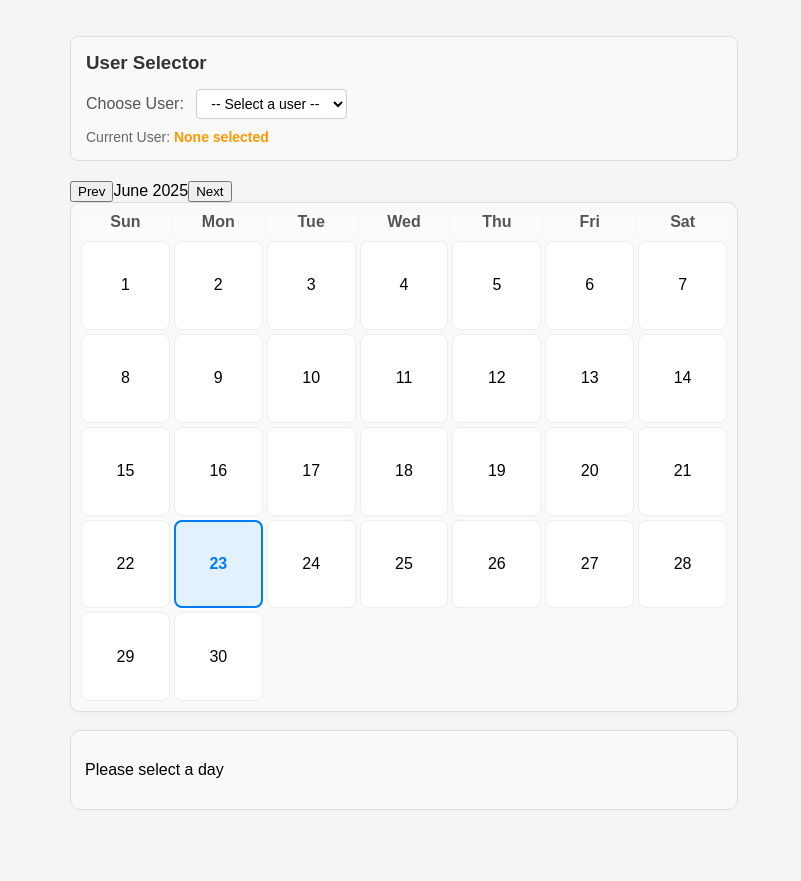
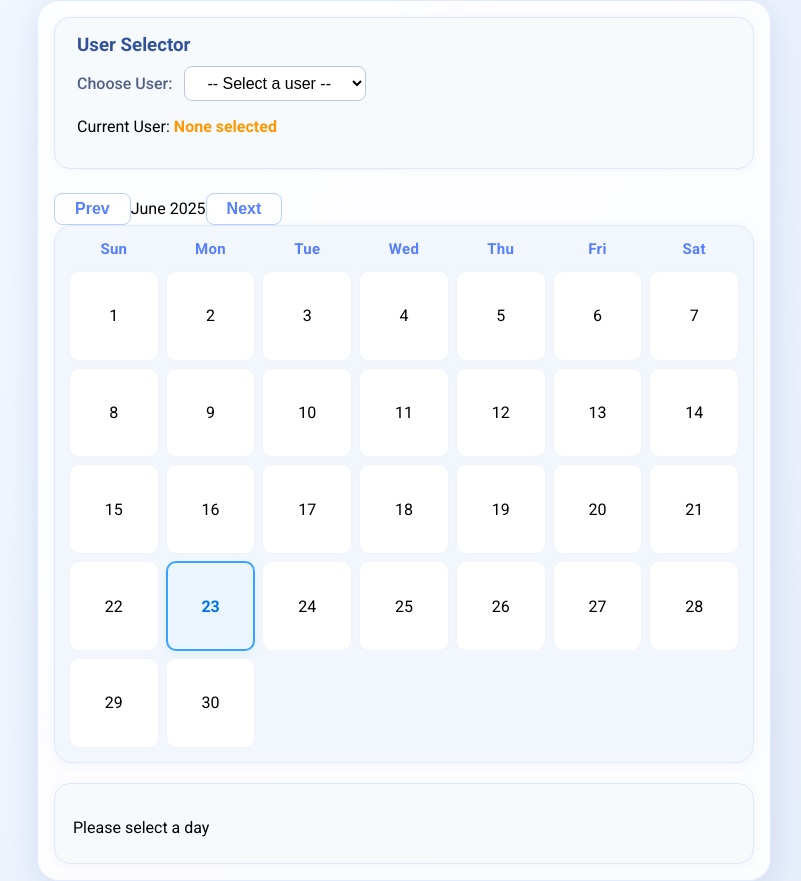
Before and after one commit to AnniMetsaniitty/shared-calendar-app, a React (Vite) app: page / in a window 1280 px wide. Shown: the whole page, without its empty margins (236-1037 px from the left). Before the commit the page ends 826 px from the top, so only its background shows below. Built offline with nearby package versions, Linux system fonts and the light colour scheme.

Commit message:
style: modernize calendar UI and switch to Roboto font

```diff
--- a/index.html
+++ b/index.html
@@ -3,6 +3,7 @@
   <head>
     <meta charset="UTF-8" />
     <meta name="viewport" content="width=device-width, initial-scale=1.0" />
+    <link href="https://fonts.googleapis.com/css?family=Roboto:400,500,700&display=swap" rel="stylesheet">
     <title>Shared Calendar</title>
   </head>
   <body>
--- a/src/styles/style.css
+++ b/src/styles/style.css
@@ -1,95 +1,101 @@
 body {
   margin: 0;
   padding: 0;
-  font-family: Arial, sans-serif;
-  background-color: #f5f5f5;
+  font-family: 'Roboto', Arial, sans-serif;
+  background: linear-gradient(120deg, #f3f8ff 0%, #e5ecfa 100%);
+  min-height: 100vh;
 }
 
-* {
-  box-sizing: border-box;
+/* Container for everything */
+#root > div {
+  max-width: 760px;
+  margin: 32px auto;
+  padding: 20px 12px;
+  background: rgba(255,255,255,0.88);
+  border-radius: 22px;
+  box-shadow: 0 8px 32px rgba(36,85,158,0.12);
+  border: 1.5px solid #e2eaff;
 }
 
-/* UserSelector Component Styles */
+/* UserSelector styles */
 .user-selector {
-  margin: 20px 0;
-  padding: 15px;
-  border: 1px solid #ddd;
-  border-radius: 8px;
-  background-color: #f9f9f9;
+  margin: 0 0 24px 0;
+  padding: 16px 22px;
+  border: 1px solid #e0e8fb;
+  border-radius: 16px;
+  background: #f7fafd;
+  box-shadow: 0 1px 6px rgba(36,85,158,0.06);
 }
 
 .user-selector h3 {
-  margin-top: 0;
-  margin-bottom: 15px;
-  color: #333;
+  margin: 0 0 10px 0;
+  color: #32529b;
+  font-weight: 700;
 }
 
 .user-select-label {
-  display: block;
-  margin-bottom: 10px;
   font-weight: 500;
-  color: #555;
+  color: #536084;
 }
 
 .user-select {
   margin-left: 8px;
-  padding: 5px 10px;
-  border: 1px solid #ccc;
-  border-radius: 4px;
-  background-color: white;
-  font-size: 14px;
-  cursor: pointer;
+  padding: 7px 18px;
+  border: 1.2px solid #bbc7df;
+  border-radius: 8px;
+  background: #fff;
+  font-size: 16px;
+  transition: border 0.2s;
 }
 
 .user-select:focus {
+  border-color: #557fff;
   outline: none;
-  border-color: #007bff;
-  box-shadow: 0 0 0 2px rgba(0, 123, 255, 0.25);
-}
-
-.user-selector p {
-  margin-top: 10px;
-  margin-bottom: 0;
-  font-size: 14px;
-  color: #666;
+  box-shadow: 0 0 0 2px #b3cdfc73;
 }
 
 .user-selector strong {
-  color: #333;
+  color: #32529b;
+  font-weight: 600;
 }
 
-/* Calendar Grid & Day Cells */
+.user-selector span {
+  color: #f6932b;
+}
 
+/* Calendar grid and day cells */
 .calendar-grid {
   display: grid;
   grid-template-columns: repeat(7, 1fr);
-  gap: 4px;
-  background: #f9f9f9;
-  border: 1px solid #ddd;
-  border-radius: 10px;
-  padding: 10px;
+  gap: 7px;
+  background: #f2f7fd;
+  border-radius: 18px;
+  padding: 14px;
   margin-bottom: 18px;
-  box-shadow: 0 2px 6px rgba(0,0,0,0.03);
+  border: 1.5px solid #e0e8fb;
+  box-shadow: 0 2px 12px rgba(36,85,158,0.05);
 }
 
 .calendar-weekday {
-  font-weight: 600;
+  font-weight: 700;
   text-align: center;
-  color: #555;
+  color: #557fff;
+  letter-spacing: 0.02em;
+  font-size: 15px;
   padding-bottom: 6px;
-  background: #fafbfc;
+  background: transparent;
 }
 
 .day-cell, .calendar-empty {
   aspect-ratio: 1 / 1;
-  min-height: 36px;
+  min-height: 40px;
   background: #fff;
-  border-radius: 8px;
-  border: 1px solid #eee;
+  border-radius: 10px;
+  border: 1.5px solid #f1f3fa;
   text-align: center;
   cursor: pointer;
   position: relative;
-  transition: border 0.2s, background 0.2s;
+  transition: border 0.19s, background 0.16s, color 0.18s, box-shadow 0.16s;
   display: flex;
   flex-direction: column;
   align-items: center;
@@ -97,23 +103,25 @@ body {
 }
 
 .day-cell:hover {
-  border: 1.5px solid #007bff;
-  background: #f0f7ff;
+  border: 1.8px solid #557fff;
+  background: #eef4ff;
+  box-shadow: 0 3px 9px rgba(36,85,158,0.07);
 }
 
 .day-cell.today {
-  border: 2px solid #007bff;
-  background: #e3f1ff;
-  font-weight: 600;
-  color: #007bff;
+  border: 2px solid #38a3ff;
+  background: #eaf5ff;
+  font-weight: 700;
+  color: #0073e6;
+  box-shadow: 0 4px 12px rgba(56,163,255,0.09);
 }
 
 .day-cell.selected {
-  background: #fff3e6;
-  border: 2px solid #ff9800;
-  font-weight: 600;
-  color: #d17a0a;
-  box-shadow: 0 2px 6px rgba(255,168,0,0.08);
+  background: #fff5eb;
+  border: 2.2px solid #ff9d40;
+  color: #ea8a12;
+  font-weight: 700;
+  box-shadow: 0 4px 18px rgba(255,168,0,0.10);
 }
 
 .calendar-empty {
@@ -122,109 +130,173 @@ body {
   cursor: default;
 }
 
-/* Dot under day number for events */
+/* Dot for events */
 .event-dot {
-  width: 7px;
-  height: 7px;
-  background: #007bff;
+  width: 8px;
+  height: 8px;
+  background: #38a3ff;
   border-radius: 50%;
-  margin: 4px auto 0 auto;
-  display: block;
+  margin: 6px auto 0 auto;
+  box-shadow: 0 2px 6px #85c6ff33;
 }
 
 /* Navigation Bar */
-.navigation-bar {
+.navigation-bar,
+div:has(>button)+span+button) {
   display: flex;
   align-items: center;
-  justify-content: space-between;
+  justify-content: center;
   margin-bottom: 10px;
-  padding: 10px 12px;
-  border-radius: 8px;
-  background: #f9f9f9;
-  border: 1px solid #ddd;
+  gap: 24px;
+  padding: 10px 0;
 }
 
-.navigation-bar button {
+.navigation-bar button,
+div > button {
   background: #fff;
-  color: #007bff;
-  border: 1px solid #bbb;
-  border-radius: 5px;
-  padding: 4px 16px;
-  font-size: 15px;
-  font-weight: 500;
+  color: #557fff;
+  border: 1.3px solid #b8cfff;
+  border-radius: 8px;
+  padding: 6px 20px;
+  font-size: 16px;
+  font-weight: 600;
   cursor: pointer;
-  transition: background 0.16s, border 0.16s;
+  transition: background 0.15s, border 0.15s, color 0.13s;
 }
 
 .navigation-bar button:hover,
-.navigation-bar button:focus {
-  background: #e3f1ff;
-  border-color: #007bff;
+.navigation-bar button:focus,
+div > button:hover,
+div > button:focus {
+  background: #eaf3ff;
+  border-color: #557fff;
+  color: #22408e;
   outline: none;
 }
 
 .navigation-bar span {
-  font-weight: 600;
-  font-size: 18px;
-  color: #333;
+  font-weight: 700;
+  font-size: 20px;
+  color: #32529b;
+  margin: 0 12px;
 }
 
-/* Event List */
+/* Event List Styles */
 .event-list-container {
-  background: #f9f9f9;
-  border: 1px solid #ddd;
-  border-radius: 10px;
-  padding: 14px;
-  margin-top: 15px;
+  background: #f6fafd;
+  border: 1.5px solid #e0e8fb;
+  border-radius: 16px;
+  padding: 18px 18px 10px 18px;
+  margin-top: 20px;
+  box-shadow: 0 1px 8px rgba(36,85,158,0.05);
 }
 
 .event-list-container h3 {
   margin-top: 0;
   font-size: 18px;
-  color: #007bff;
-  margin-bottom: 10px;
+  color: #557fff;
+  margin-bottom: 16px;
+  font-weight: 700;
 }
 
+/* Card for each event */
 .event-card {
   background: #fff;
+  border-radius: 10px;
+  border: 1px solid #f2f3f7;
+  padding: 11px 18px 7px 16px;
+  margin-bottom: 10px;
+  font-size: 16px;
+  color: #26426b;
+  box-shadow: 0 1px 6px rgba(36,85,158,0.07);
+  position: relative;
+  transition: border 0.13s, box-shadow 0.13s;
+}
+
+.event-card strong {
+  font-weight: 700;
+  color: #32529b;
+}
+
+.event-card div {
+  margin-top: 2px;
+  margin-bottom: 0;
+  font-size: 14px;
+  color: #5070b4;
+  font-weight: 500;
+}
+
+.event-card .event-desc {
+  font-size: 13px;
+  color: #8194b8;
+  font-weight: 400;
+}
+
+.event-card button {
+  margin-right: 8px;
+  background: #38a3ff;
+  color: #fff;
+  border: none;
   border-radius: 6px;
-  border: 1px solid #eee;
-  padding: 8px 12px;
-  margin-bottom: 7px;
-  font-size: 15px;
-  color: #444;
-  box-shadow: 0 1px 4px rgba(0,0,0,0.02);
+  padding: 4px 13px;
+  font-size: 14px;
+  cursor: pointer;
+  transition: background 0.14s;
+}
+
+.event-card button:hover {
+  background: #557fff;
+}
+
+.event-card button:last-child {
+  background: #ef5a50;
+  margin-left: 0;
+}
+
+.event-card button:last-child:hover {
+  background: #d32f2f;
 }
 
 /* Add Event Button */
 .add-event-btn {
   display: block;
-  margin: 12px auto 0 auto;
-  background: #007bff;
+  margin: 17px auto 0 auto;
+  background: #557fff;
   color: #fff;
-  font-weight: 500;
+  font-weight: 600;
   border: none;
-  border-radius: 5px;
-  padding: 8px 18px;
-  font-size: 15px;
+  border-radius: 7px;
+  padding: 10px 25px;
+  font-size: 16px;
   cursor: pointer;
-  transition: background 0.18s;
+  box-shadow: 0 2px 12px #4a71da18;
+  transition: background 0.17s;
 }
 
 .add-event-btn:hover,
 .add-event-btn:focus {
-  background: #005bbf;
+  background: #254be7;
   outline: none;
 }
 
-/* Responsive tweak for mobile */
+/* Responsive */
 @media (max-width: 650px) {
+  #root > div {
+    max-width: 98vw;
+    padding: 5px 1vw;
+    border-radius: 10px;
+  }
   .calendar-grid {
-    font-size: 14px;
+    font-size: 13px;
     padding: 6px;
+    gap: 3px;
   }
   .navigation-bar span {
-    font-size: 15px;
+    font-size: 16px;
+  }
+  .event-list-container, .user-selector {
+    padding: 10px 6px;
+    border-radius: 8px;
   }
 }
 
@@ -232,43 +304,46 @@ body {
 .event-form-modal {
   position: fixed;
   top: 0; left: 0; right: 0; bottom: 0;
-  background: rgba(0,0,0,0.17);
+  background: rgba(24,56,129,0.11);
   z-index: 50;
   display: flex;
   align-items: center;
   justify-content: center;
 }
 
-/* Form panel styles */
+/* Event form panel */
 .event-form-panel {
   background: #fff;
-  border-radius: 12px;
-  padding: 22px 20px 18px 20px;
-  min-width: 310px;
-  max-width: 90vw;
-  box-shadow: 0 8px 32px rgba(0,0,0,0.13);
-  border: 1px solid #eee;
+  border-radius: 16px;
+  padding: 30px 24px 20px 24px;
+  min-width: 320px;
+  max-width: 97vw;
+  box-shadow: 0 10px 44px rgba(36,85,158,0.18);
+  border: 1.5px solid #f0f3fa;
 }
 
 .event-input {
   width: 100%;
-  padding: 7px 10px;
-  margin: 7px 0;
-  border: 1px solid #ddd;
-  border-radius: 6px;
-  font-size: 15px;
+  padding: 9px 12px;
+  margin: 8px 0;
+  border: 1.3px solid #bbc7df;
+  border-radius: 8px;
+  font-size: 16px;
   box-sizing: border-box;
   display: block;
+  background: #f7fafd;
+  transition: border 0.13s;
 }
 
 .event-input:focus {
-  border-color: #007bff;
+  border-color: #557fff;
   outline: none;
 }
 
 .event-form-panel h3 {
   margin-top: 0;
-  color: #007bff;
-  font-size: 18px;
-  margin-bottom: 8px;
+  color: #32529b;
+  font-size: 19px;
+  margin-bottom: 13px;
+  font-weight: 700;
 }
```
